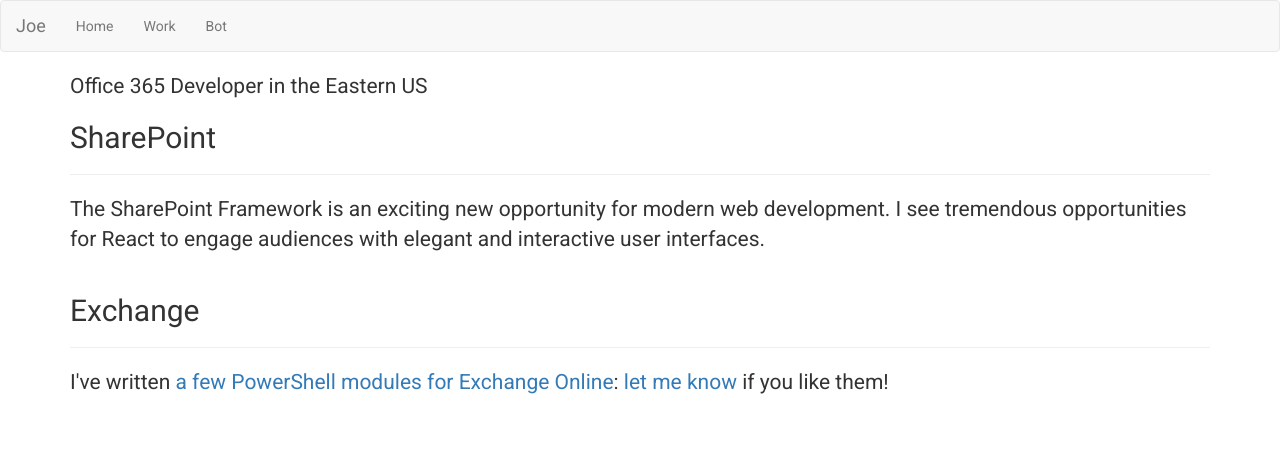
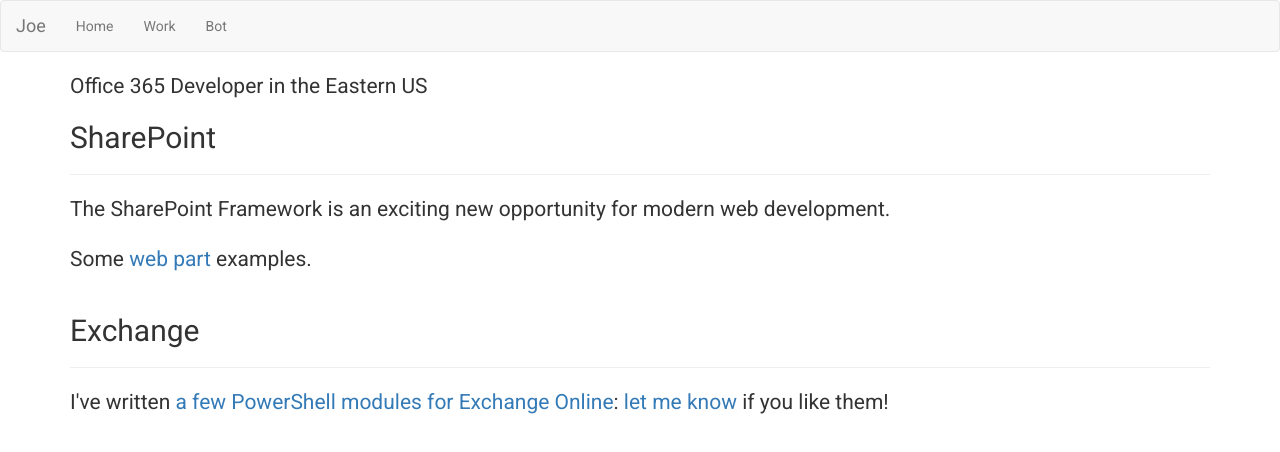
Before and after one commit to jcrocke9/joecrockett, a React (Create React App) app: page / in a window 1280 px wide. Shown: the top 452 px of the page. Built offline with nearby package versions, Linux system fonts and the light colour scheme.

Commit message:
updated home page

```diff
--- a/src/components/Home.js
+++ b/src/components/Home.js
@@ -10,7 +10,8 @@
                     <h2 className="bs-docs-featurette-title">SharePoint</h2>
                         <hr className="half-rule" />
 
-                        <p className="lead">The SharePoint Framework is an exciting new opportunity for modern web development. I see tremendous opportunities for React to engage audiences with elegant and interactive user interfaces.</p>
+                        <p className="lead">The SharePoint Framework is an exciting new opportunity for modern web development. </p>
+                        <p className="lead">Some <a href="https://github.com/jcrocke9/">web part</a> examples.</p>
                     </div>
                     <div className="container">
                         <h2 className="bs-docs-featurette-title">Exchange</h2>
```
